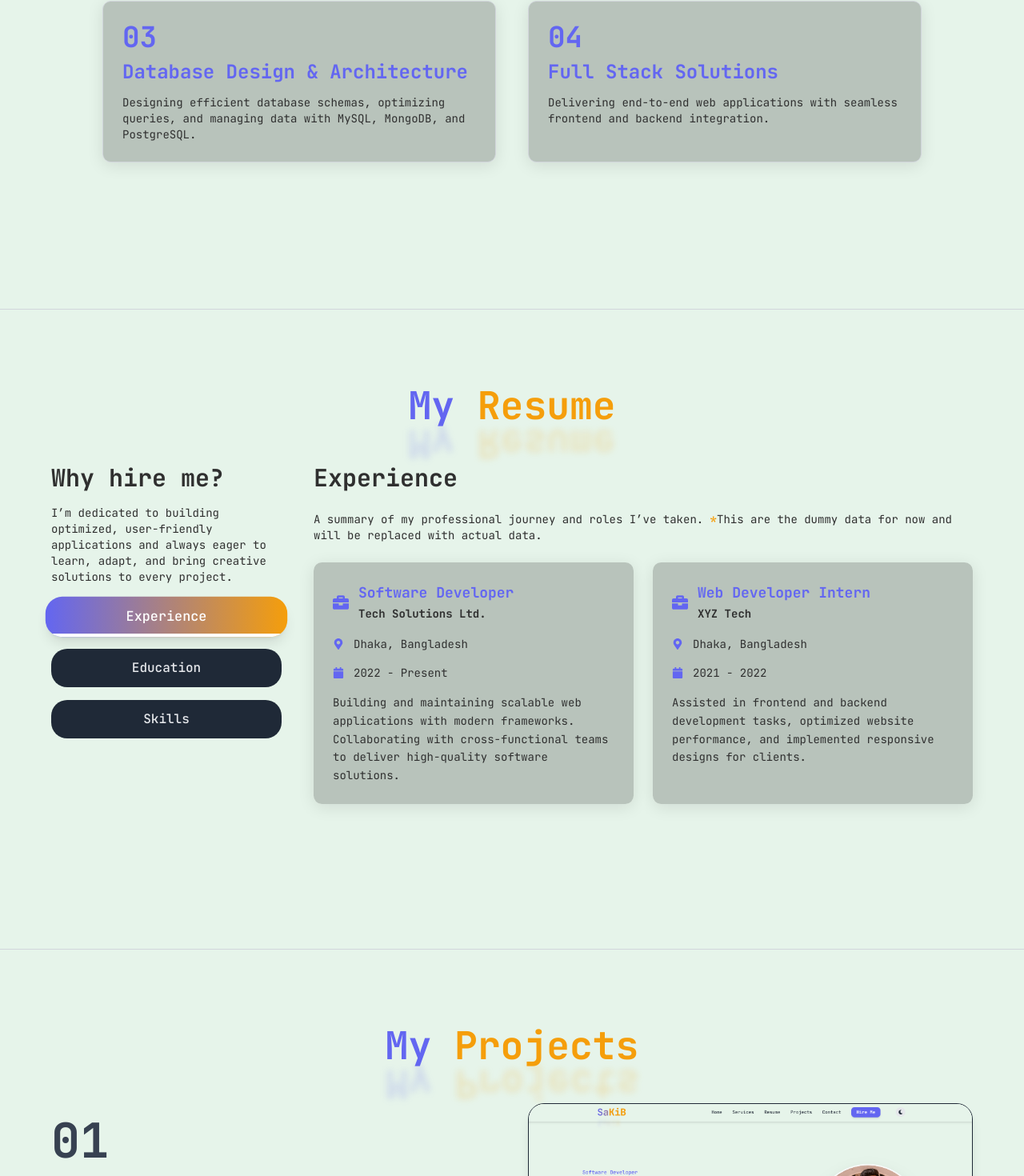
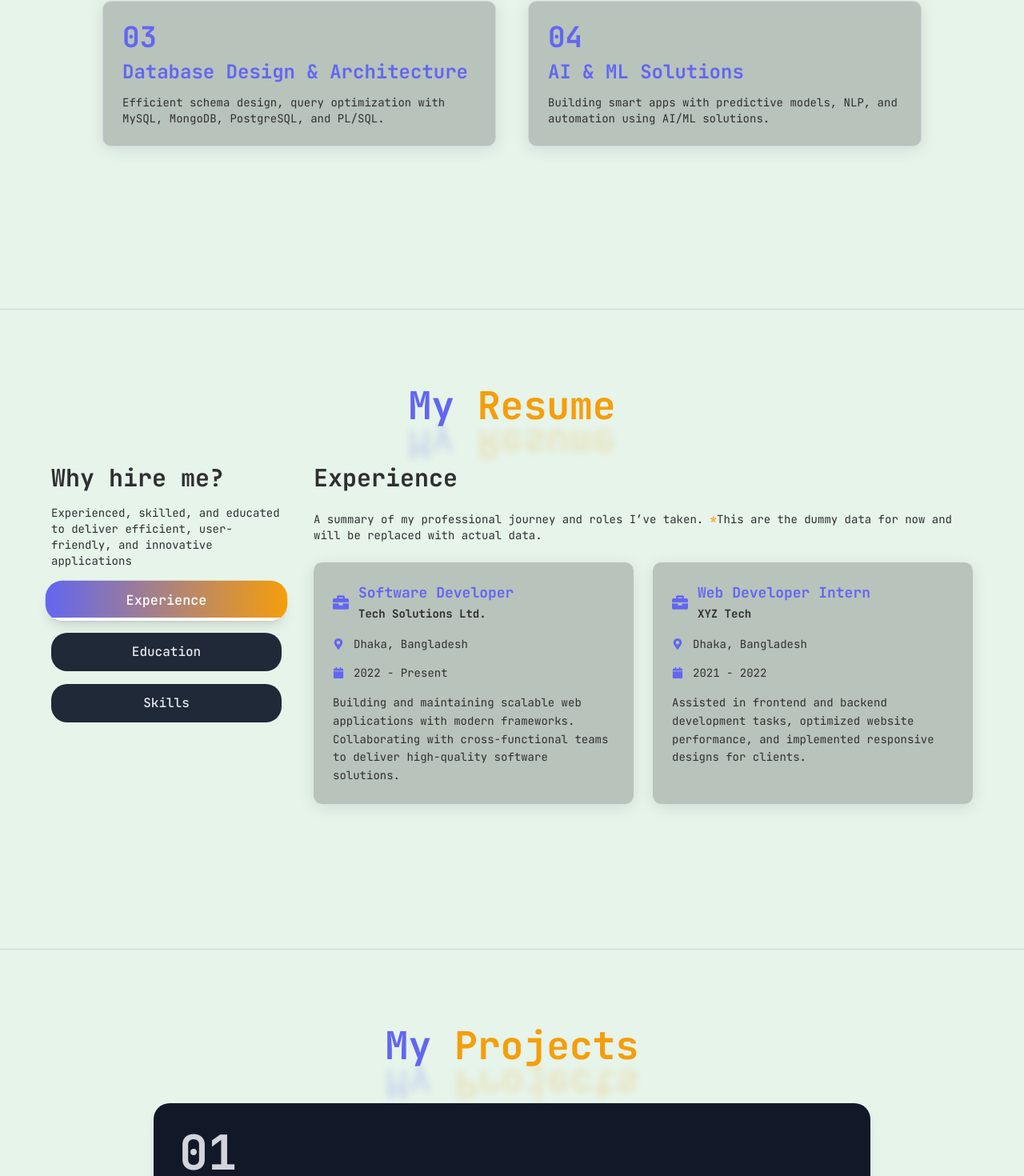
Before and after one commit to sakibscript/Sakib-Portfolio, a React (Vite) app in the folder frontend/: page / in a window 1280 px wide. Shown: the part 1272-2742 px from the top of the page at 80% size. Built offline with nearby package versions, Linux system fonts and the light colour scheme.

Commit message:
update files

```diff
--- a/frontend/src/App.jsx
+++ b/frontend/src/App.jsx
@@ -66,7 +66,7 @@ export default function App() {
       <section
         id="resume"
         className="min-h-screen py-24 px-6 border-t border-gray-300 dark:border-gray-800 scroll-mt-24"
-        data-aos="flip-down"
+        data-aos="fade-down"
         data-aos-delay="300"
       >
         <div className="max-w-6xl mx-auto">
--- a/frontend/src/components/home.jsx
+++ b/frontend/src/components/home.jsx
@@ -151,7 +151,7 @@ export function Home() {
               >
                 {count}
               </h1>
-              <p className="text-sm w-16 text-text-para_light dark:text-text-para_dark">
+              <p className="text-sm w-16 text-text-para_light/80 dark:text-text-para_dark/80">
                 {stat.statTitle}
               </p>
             </div>
--- a/frontend/src/components/projects.jsx
+++ b/frontend/src/components/projects.jsx
@@ -1,5 +1,5 @@
+// import { useState } from "react";
 // import {
-//   FaCode,
 //   FaGithub,
 //   FaExternalLinkAlt,
 //   FaArrowRight,
@@ -12,84 +12,169 @@
 //     {
 //       id: 1,
 //       title: "JobFinder Web App",
-//       tech: "Next.js, NestJS, Tailwind, PostgreSQL",
+//       tech: "Next.js, NestJS, Tailwind CSS, PostgreSQL",
 //       description:
-//         "A job portal for seekers and recruiters with features like job search, applications, premium subscriptions, and resume upload.",
-//       github: "https://github.com/yourusername/jobfinder",
+//         "A comprehensive job portal connecting seekers and recruiters, featuring job search, applications, premium subscriptions, and resume uploads.",
+//       github: "https://github.com/sakibscript/JobFinder-Web-Application",
 //       live: "https://jobfinder-demo.vercel.app",
+//       image: project1,
 //     },
 //     {
 //       id: 2,
-//       title: "Travel Planner API",
-//       tech: "Node.js, Express, MongoDB",
+//       title: "Travel Planner Web API",
+//       tech: "ASP .NET, MSSQL, C#",
 //       description:
-//         "API to manage travel itineraries, bookings, and recommendations with authentication and JWT security.",
-//       github: "https://github.com/yourusername/travel-planner-api",
+//         "RESTful API for managing travel itineraries, bookings, and recommendations with secure authentication.",
+//       github: "https://github.com/sakibscript/Travel-Planner",
 //       live: "",
+//       image: project1,
 //     },
 //     {
 //       id: 3,
-//       title: "Customer Shopping Trend Prediction",
-//       tech: "Python, Scikit-learn, Pandas",
+//       title: "Discount Prediction in Shopping Trends",
+//       tech: "Python, Pandas, Scikit-learn",
 //       description:
-//         "Machine learning project analyzing customer shopping patterns to predict future buying trends.",
-//       github: "https://github.com/yourusername/shopping-trends-ml",
+//         "Machine learning project predicting optimal discount strategies based on customer shopping trends and purchasing data.",
+//       github:
+//         "https://github.com/sakibscript/Discount-Prediction-in-Shopping-Trends",
 //       live: "",
+//       image: project1,
+//     },
+//     {
+//       id: 4,
+//       title: "Tech Retailer Web App",
+//       tech: "PHP, HTML, CSS, JavaScript",
+//       description:
+//         "E-commerce platform for tech products, featuring product listings, cart functionality, and secure checkout.",
+//       github: "https://github.com/sakibscript/Tech-Retailer",
+//       live: "",
+//       image: project1,
+//     },
+//     {
+//       id: 5,
+//       title: "Course Selling App",
+//       tech: "Node.js, Express, MongoDB",
+//       description:
+//         "A mini E-commerce platform for instructors to sell courses online, featuring user authentication, course management",
+//       github: "https://github.com/sakibscript/Course_Selling_App",
+//       live: "",
+//       image: project1,
+//     },
+//     {
+//       id: 6,
+//       title: "Myntra Website Clone",
+//       tech: "HTML, CSS, JavaScript",
+//       description:
+//         "Front-end clone of the Myntra e-commerce website, replicating product pages, navigation.",
+//       github: "https://github.com/sakibscript/Myntra_Website_Clone",
+//       live: "",
+//       image: project1,
+//     },
+//     {
+//       id: 7,
+//       title: "Event Management Desktop App",
+//       tech: "C#, MSSQL",
+//       description:
+//         "Desktop application to plan, schedule, and manage events efficiently with a user-friendly interface.",
+//       github: "https://github.com/sakibscript/Event-Management-Desktop-App",
+//       live: "",
+//       image: project1,
+//     },
+
+//     {
+//       id: 8,
+//       title: "Traffic Solutions System",
+//       tech: "C++, OpenGL",
+//       description:
+//         "Simulation system for traffic management, optimizing flow and reducing congestion using C++ and OpenGL visualizations.",
+//       github: "https://github.com/sakibscript/Traffic-Solutions-System",
+//       live: "",
+//       image: project1,
 //     },
 //   ];
 
+//   const [current, setCurrent] = useState(0);
+
+//   const prevProject = () => {
+//     setCurrent((prev) => (prev === 0 ? projects.length - 1 : prev - 1));
+//   };
+
+//   const nextProject = () => {
+//     setCurrent((prev) => (prev === projects.length - 1 ? 0 : prev + 1));
+//   };
+
+//   const project = projects[current];
+
 //   return (
-//     <section className="animate-fadeIn text-text-para_light dark:text-text-para_dark ">
+//     <section className="animate-fadeIn text-text-para_light dark:text-text-para_dark">
 //       {/* Heading */}
 //       <div className="text-center mb-12 relative">
 //         <h2 className="text-4xl md:text-5xl font-bold text-primary relative inline-block">
 //           My <span className="text-accent">Projects</span>
 //         </h2>
-
-//         {/* Reflection Effect */}
 //         <div className="absolute inset-x-0 top-full flex justify-center">
 //           <h2 className="text-4xl md:text-5xl font-bold text-primary/20 blur-sm select-none transform scale-y-[-1]">
 //             My <span className="text-accent/20">Projects</span>
 //           </h2>
 //         </div>
 //       </div>
-//       <div className="grid md:grid-cols-2 gap-6 max-w-6xl mx-auto">
-//         <div className="flex flex-col justify-enter items-start max-w-6xl mx-auto gap-8">
-//           <h1 className="text-5xl font-bold">01</h1>
-//           <h2>JobFinder Web Application</h2>
-//           <p className="text-sm w-full">
-//             A job portal for seekers and recruiters with features like job
-//             search, applications, premium subscriptions, and resume upload.
-//           </p>
-//           <span className="text-primary border-b border-gray-800">
-//             Node.js, NestJS, Tailwind, PostgreSQL
+
+//       {/* Project Showcase */}
+//       <div className="grid md:grid-cols-2 gap-10 max-w-6xl mx-auto items-center">
+//         {/* Left Content */}
+//         <div className="flex flex-col gap-6">
+//           <h1 className="text-6xl font-bold text-gray-700 dark:text-gray-300">
+//             {String(project.id).padStart(2, "0")}
+//           </h1>
+//           <h2 className="text-2xl font-semibold">{project.title}</h2>
+//           <p className="text-sm leading-relaxed">{project.description}</p>
+//           <span className="text-primary border-b border-gray-800 pb-1 inline-block">
+//             {project.tech}
 //           </span>
-//           <div className="flex gap-4 mt-2">
-//             <a
-//               href="https://github.com/yourusername/jobfinder"
-//               target="_blank"
-//               rel="noopener noreferrer"
-//               className="flex items-center gap-2 text-2xl hover:text-primary"
-//             >
-//               <FaGithub />
-//             </a>
-//             <a
-//               href="https://jobfinder-demo.vercel.app"
-//               target="_blank"
-//               rel="noopener noreferrer"
-//               className="flex items-center gap-2 text-2xl hover:text-primary"
-//             >
-//               <FaExternalLinkAlt />
-//             </a>
+
+//           {/* Links */}
+//           <div className="flex gap-4 mt-4">
+//             {project.github && (
+//               <a
+//                 href={project.github}
+//                 target="_blank"
+//                 rel="noopener noreferrer"
+//                 className="flex items-center gap-2 px-4 py-2 rounded-xl bg-gray-800 text-white hover:bg-primary transition"
+//               >
+//                 <FaGithub /> Code
+//               </a>
+//             )}
+//             {project.live && (
+//               <a
+//                 href={project.live}
+//                 target="_blank"
+//                 rel="noopener noreferrer"
+//                 className="flex items-center gap-2 px-4 py-2 rounded-xl bg-accent text-white hover:bg-primary-dark transition"
+//               >
+//                 <FaExternalLinkAlt /> Live
+//               </a>
+//             )}
 //           </div>
 //         </div>
-//         <div className="flex flex-col justify-evenly items-start max-w-6xl mx-auto gap-8 ">
-//           <img src={project1} alt="" className="w-full" />
-//           <div className="flex justify-center items-end w-full">
-//             <button>
+
+//         {/* Right Content - Image + Navigation */}
+//         <div className="flex flex-col gap-6 items-center">
+//           <img
+//             src={project.image}
+//             alt={project.title}
+//             className="w-full h-72 object-cover rounded-2xl shadow-lg border border-gray-800"
+//           />
+//           <div className="flex gap-4">
+//             <button
+//               onClick={prevProject}
+//               className="p-3 rounded-full bg-gray-800 hover:bg-primary text-white transition shadow-md"
+//             >
 //               <FaArrowLeft />
 //             </button>
-//             <button>
+//             <button
+//               onClick={nextProject}
+//               className="p-3 rounded-full bg-gray-800 hover:bg-primary text-white transition shadow-md"
+//             >
 //               <FaArrowRight />
 //             </button>
 //           </div>
@@ -105,39 +190,74 @@ import {
   FaArrowRight,
   FaArrowLeft,
 } from "react-icons/fa";
-import project1 from "../assets/project-1.png";
 
 export function Projects() {
   const projects = [
     {
       id: 1,
       title: "JobFinder Web App",
-      tech: "Next.js, NestJS, Tailwind, PostgreSQL",
+      tech: "Next.js, NestJS, Tailwind CSS, PostgreSQL",
       description:
-        "A job portal for seekers and recruiters with features like job search, applications, premium subscriptions, and resume upload.",
-      github: "https://github.com/yourusername/jobfinder",
+        "A comprehensive job portal connecting seekers and recruiters, featuring job search, applications, premium subscriptions, and resume uploads.",
+      github: "https://github.com/sakibscript/JobFinder-Web-Application",
       live: "https://jobfinder-demo.vercel.app",
-      image: project1,
     },
     {
       id: 2,
-      title: "Travel Planner API",
-      tech: "Node.js, Express, MongoDB",
+      title: "Travel Planner Web API",
+      tech: "ASP .NET, MSSQL, C#",
       description:
-        "API to manage travel itineraries, bookings, and recommendations with authentication and JWT security.",
-      github: "https://github.com/yourusername/travel-planner-api",
-      live: "",
-      image: project1,
+        "RESTful API for managing travel itineraries, bookings, and recommendations with secure authentication.",
+      github: "https://github.com/sakibscript/Travel-Planner",
     },
     {
       id: 3,
-      title: "Customer Shopping Trend Prediction",
-      tech: "Python, Scikit-learn, Pandas",
+      title: "Discount Prediction in Shopping Trends",
+      tech: "Python, Pandas, Scikit-learn",
       description:
-        "Machine learning project analyzing customer shopping patterns to predict future buying trends.",
-      github: "https://github.com/yourusername/shopping-trends-ml",
-      live: "",
-      image: project1,
+        "ML project predicting optimal discount strategies based on customer shopping trends and purchasing data.",
+      github:
+        "https://github.com/sakibscript/Discount-Prediction-in-Shopping-Trends",
+    },
+    {
+      id: 4,
+      title: "Tech Retailer Web App",
+      tech: "PHP, HTML, CSS, JavaScript",
+      description:
+        "E-commerce platform for tech products, featuring product listings, cart functionality, and secure checkout.",
+      github: "https://github.com/sakibscript/Tech-Retailer",
+    },
+    {
+      id: 5,
+      title: "Course Selling App",
+      tech: "Node.js, Express, MongoDB",
+      description:
+        "A mini E-commerce platform for instructors to sell courses online, featuring user authentication and course management.",
+      github: "https://github.com/sakibscript/Course_Selling_App",
+    },
+    {
+      id: 6,
+      title: "Myntra Website Clone",
+      tech: "HTML, CSS, JavaScript",
+      description:
+        "Front-end clone of the Myntra e-commerce website, replicating product pages and navigation.",
+      github: "https://github.com/sakibscript/Myntra_Website_Clone",
+    },
+    {
+      id: 7,
+      title: "Event Management Desktop App",
+      tech: "C#, MSSQL",
+      description:
+        "Desktop application to plan, schedule, and manage events efficiently with a user-friendly interface.",
+      github: "https://github.com/sakibscript/Event-Management-Desktop-App",
+    },
+    {
+      id: 8,
+      title: "Traffic Solutions System",
+      tech: "C++, OpenGL",
+      description:
+        "Simulation system for traffic management, optimizing flow and reducing congestion using C++ and OpenGL.",
+      github: "https://github.com/sakibscript/Traffic-Solutions-System",
     },
   ];
 
@@ -154,7 +274,7 @@ export function Projects() {
   const project = projects[current];
 
   return (
-    <section className="animate-fadeIn text-text-para_light dark:text-text-para_dark">
+    <section className="animate-fadeIn text-text-para_dark">
       {/* Heading */}
       <div className="text-center mb-12 relative">
         <h2 className="text-4xl md:text-5xl font-bold text-primary relative inline-block">
@@ -167,27 +287,25 @@ export function Projects() {
         </div>
       </div>
 
-      {/* Project Showcase */}
-      <div className="grid md:grid-cols-2 gap-10 max-w-6xl mx-auto items-center">
-        {/* Left Content */}
-        <div className="flex flex-col gap-6">
-          <h1 className="text-6xl font-bold text-gray-700 dark:text-gray-300">
+      {/* Project Card */}
+      <div className="max-w-4xl mx-auto bg-gray-900 dark:bg-gray-800 p-8 rounded-2xl shadow-lg">
+        <h1 className="text-6xl font-bold text-gray-300">
           {String(project.id).padStart(2, "0")}
         </h1>
-          <h2 className="text-2xl font-semibold">{project.title}</h2>
-          <p className="text-sm leading-relaxed">{project.description}</p>
-          <span className="text-primary border-b border-gray-800 pb-1 inline-block">
+        <h2 className="text-3xl font-semibold mt-2">{project.title}</h2>
+        <p className="mt-4 text-sm leading-relaxed">{project.description}</p>
+        <span className="inline-block mt-2 text-primary border-b border-gray-700 pb-1">
           {project.tech}
         </span>
 
         {/* Links */}
-          <div className="flex gap-4 mt-4">
+        <div className="flex gap-4 mt-6">
           {project.github && (
             <a
               href={project.github}
               target="_blank"
               rel="noopener noreferrer"
-                className="flex items-center gap-2 px-4 py-2 rounded-xl bg-gray-800 text-white hover:bg-primary transition"
+              className="flex items-center gap-2 px-4 py-2 rounded-xl bg-gray-700 hover:bg-primary transition"
             >
               <FaGithub /> Code
             </a>
@@ -197,37 +315,29 @@ export function Projects() {
               href={project.live}
               target="_blank"
               rel="noopener noreferrer"
-                className="flex items-center gap-2 px-4 py-2 rounded-xl bg-accent text-white hover:bg-primary-dark transition"
+              className="flex items-center gap-2 px-4 py-2 rounded-xl bg-accent hover:bg-primary-dark transition"
             >
               <FaExternalLinkAlt /> Live
             </a>
           )}
         </div>
-        </div>
 
-        {/* Right Content - Image + Navigation */}
-        <div className="flex flex-col gap-6 items-center">
-          <img
-            src={project.image}
-            alt={project.title}
-            className="w-full h-72 object-cover rounded-2xl shadow-lg border border-gray-800"
-          />
-          <div className="flex gap-4">
+        {/* Navigation */}
+        <div className="flex justify-center gap-4 mt-6">
           <button
             onClick={prevProject}
-              className="p-3 rounded-full bg-gray-800 hover:bg-primary text-white transition shadow-md"
+            className="p-3 rounded-full bg-gray-700 hover:bg-primary text-white transition"
           >
             <FaArrowLeft />
           </button>
           <button
             onClick={nextProject}
-              className="p-3 rounded-full bg-gray-800 hover:bg-primary text-white transition shadow-md"
+            className="p-3 rounded-full bg-gray-700 hover:bg-primary text-white transition"
           >
             <FaArrowRight />
           </button>
         </div>
       </div>
-      </div>
     </section>
   );
 }
--- a/frontend/src/components/resume.jsx
+++ b/frontend/src/components/resume.jsx
@@ -36,9 +36,8 @@ export function Resume() {
             Why hire me?
           </h1>
           <p className="text-sm text-text-para_light dark:text-text-para_dark">
-            I’m dedicated to building optimized, user-friendly applications and
-            always eager to learn, adapt, and bring creative solutions to every
-            project.
+            Experienced, skilled, and educated to deliver efficient,
+            user-friendly, and innovative applications
           </p>
           {resume.map((item) => (
             <button
--- a/frontend/src/components/services.jsx
+++ b/frontend/src/components/services.jsx
@@ -1,58 +1,3 @@
-// export function Services() {
-//   const services = [
-//     {
-//       id: "01",
-//       title: "Frontend Development",
-//       desc: "Building responsive, modern, and optimized UIs using React, Tailwind, and modern tools.",
-//     },
-//     {
-//       id: "02",
-//       title: "Backend Development",
-//       desc: "Creating robust APIs and server-side logic with Node.js, Express, and secure databases.",
-//     },
-//     {
-//       id: "03",
-//       title: "Database Design & Architecture",
-//       desc: "Designing efficient database schemas, optimizing queries, and managing data with MySQL, MongoDB, and PostgreSQL.",
-//     },
-//     {
-//       id: "04",
-//       title: "Full Stack Solutions",
-//       desc: "Delivering end-to-end web applications with seamless frontend and backend integration.",
-//     },
-//   ];
-
-//   return (
-//     <section className="animate-fadeIn">
-//       <div className="grid grid-cols-1 md:grid-cols-2 gap-10 justify-center max-w-5xl mx-auto">
-//         {services.map((service) => (
-//           <div
-//             key={service.id}
-//             className="flex flex-col border border-gray-300 dark:border-gray-700 rounded-xl p-6 shadow-soft
-//                        hover:shadow-glow hover:scale-105 transition duration-300
-//                        bg-black/20 dark:bg-background-dark group"
-//           >
-//             <h1
-//               className="text-4xl font-bold text-primary mb-2
-//                            group-hover:text-primary transition-colors"
-//             >
-//               {service.id}
-//             </h1>
-//             <h2
-//               className="text-2xl font-semibold mb-3
-//                            text-primary transition-colors"
-//             >
-//               {service.title}
-//             </h2>
-//             <p className="text-sm text-text-para_light dark:text-text-para_dark">
-//               {service.desc}
-//             </p>
-//           </div>
-//         ))}
-//       </div>
-//     </section>
-//   );
-// }
 export function Services() {
   const services = [
     {
@@ -63,17 +8,17 @@ export function Services() {
     {
       id: "02",
       title: "Backend Development",
-      desc: "Creating robust APIs and server-side logic with Node.js, Express, and secure databases.",
+      desc: "Creating robust APIs and server-side logic with Node.js, Express, .NET, and secure databases.",
     },
     {
       id: "03",
       title: "Database Design & Architecture",
-      desc: "Designing efficient database schemas, optimizing queries, and managing data with MySQL, MongoDB, and PostgreSQL.",
+      desc: "Efficient schema design, query optimization with MySQL, MongoDB, PostgreSQL, and PL/SQL.",
     },
     {
       id: "04",
-      title: "Full Stack Solutions",
-      desc: "Delivering end-to-end web applications with seamless frontend and backend integration.",
+      title: "AI & ML Solutions",
+      desc: "Building smart apps with predictive models, NLP, and automation using AI/ML solutions.",
     },
   ];
 
```
Lines whose indentation alone changed are shown as unchanged.
